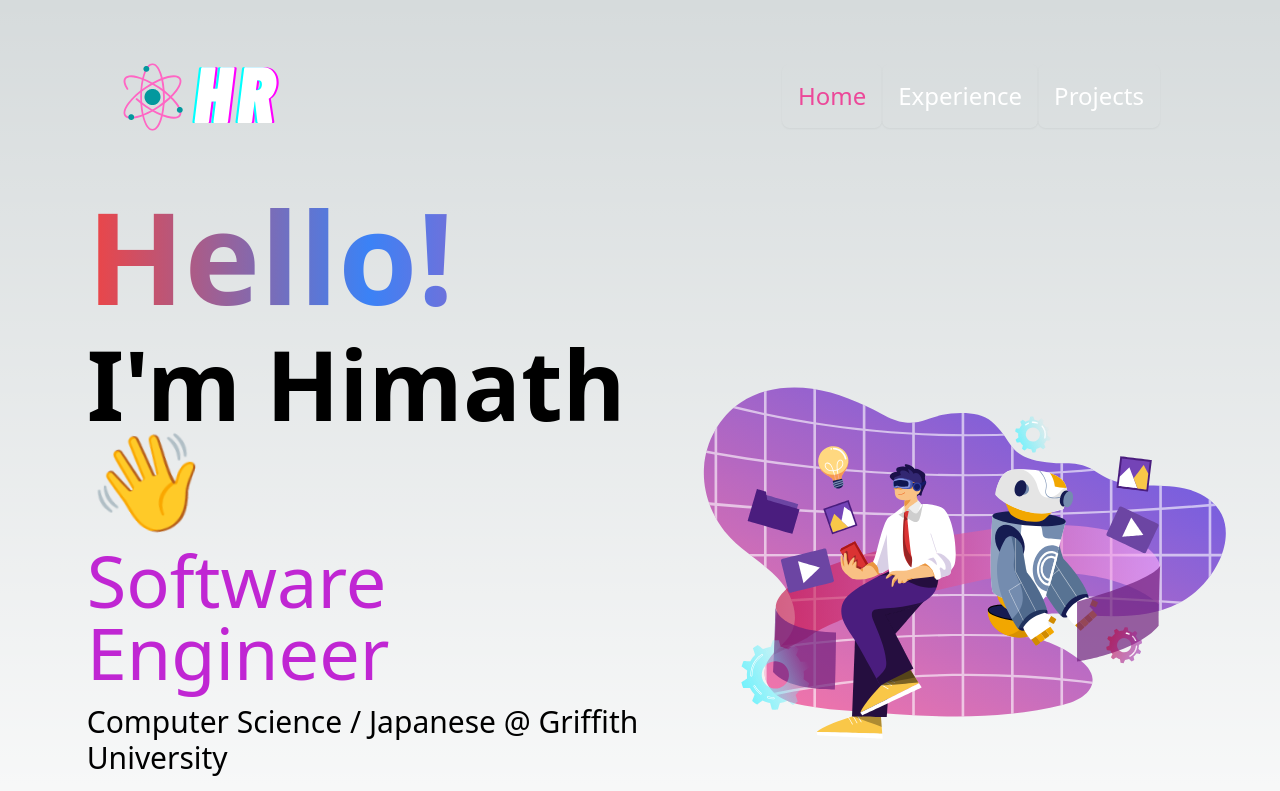
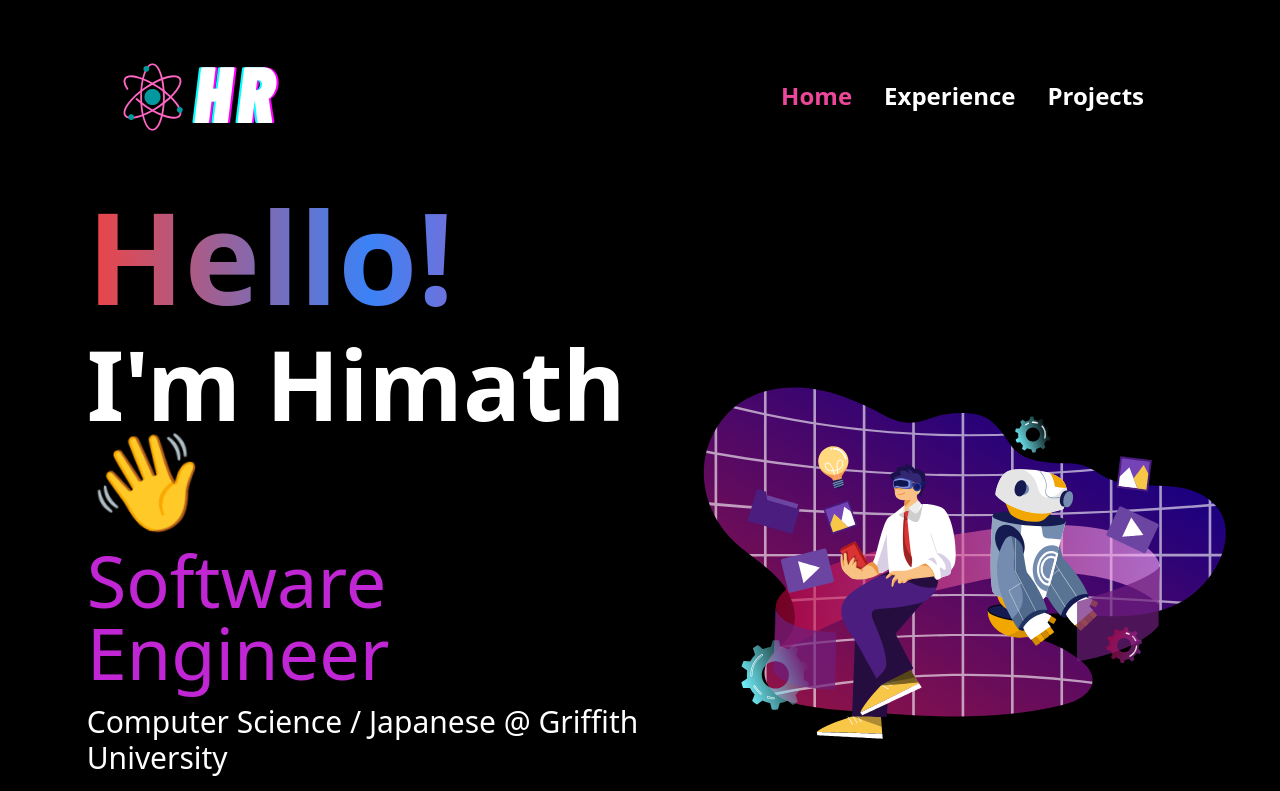
Before and after one commit to HimathR/Portfolio-3.0, a Next.js app: page / in a window 1280 px wide. Shown: the top 791 px of the page. Built offline with nearby package versions, Linux system fonts and the light colour scheme.

Commit message:
removed light mode preferences

```diff
--- a/app/components/Navbar/Navbar.tsx
+++ b/app/components/Navbar/Navbar.tsx
@@ -40,7 +40,7 @@ export default function Navbar() {
           </div>
         </div>
 
-        <div className="hidden md:flex items-center xl:mr-24 xl:text-2xl">
+        <div className="hidden md:flex items-center xl:mr-24 xl:text-2xl font-bold">
           <Link href="/">
             <button
               onClick={() => router.push("/")}
--- a/app/globals.css
+++ b/app/globals.css
@@ -115,12 +115,10 @@
   }
 }
 
-@media (prefers-color-scheme: dark) {
-  :root {
-    --foreground-rgb: 255, 255, 255;
-    --background-start-rgb: 0, 0, 0;
-    --background-end-rgb: 0, 0, 0;
-  }
+:root {
+  --foreground-rgb: 255, 255, 255;
+  --background-start-rgb: 0, 0, 0;
+  --background-end-rgb: 0, 0, 0;
 }
 
 body {
```
